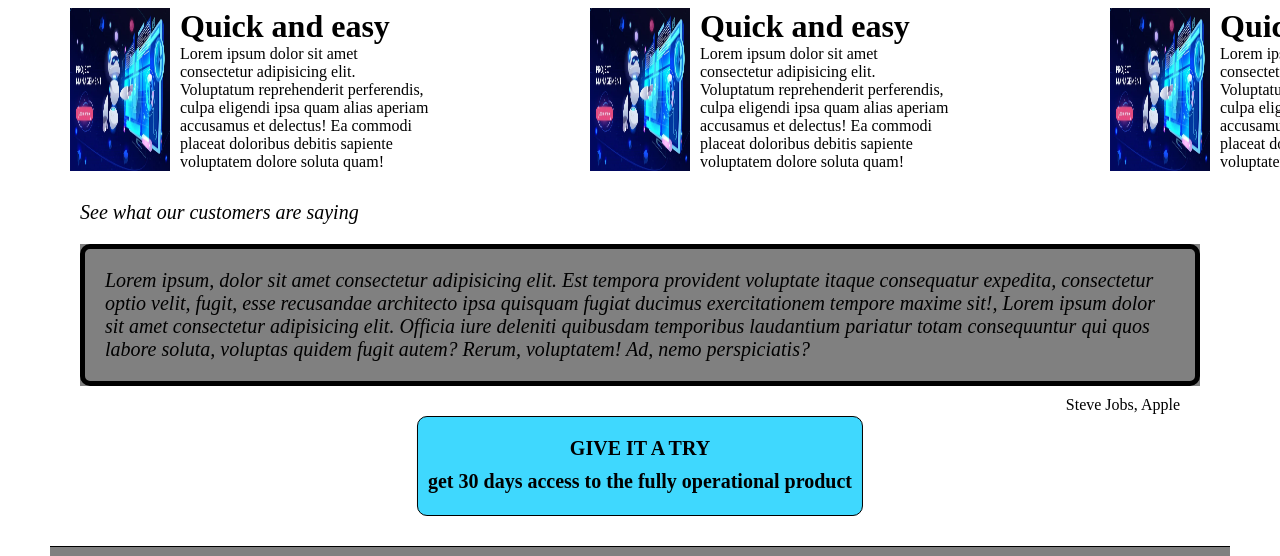
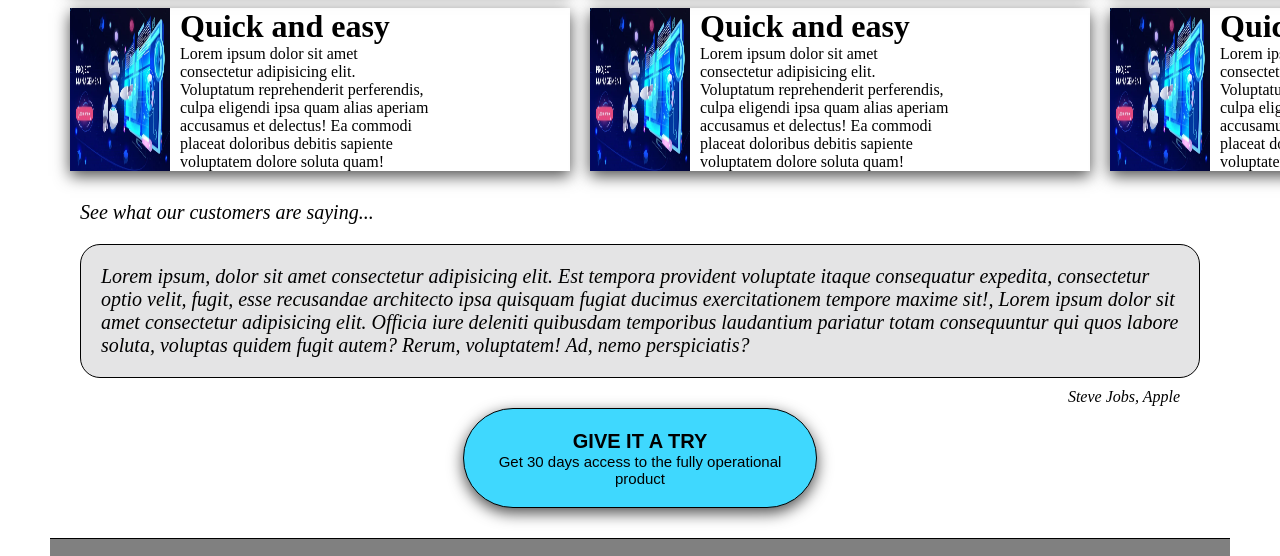
Before and after one commit to giahuyday/ia01-css-layout, a plain HTML site: page index.html in a window 1280 px wide. Shown: the part 1168-1724 px from the top of the page. Drawn offline with Linux system fonts and the light colour scheme; files whose address does not match are found by name.

Commit message:
[fix] fix style and img source for footer img

```diff
--- a/index.html
+++ b/index.html
@@ -32,9 +32,9 @@
             <h1 class="get-try">
                 give it a try
             </h1>
-            <h1 class="try-access">
-                Get 30 days access to the fully operational product
-            </h1>
+            <a class="try-access">
+               <span>Get 30 days access to the fully operational product</span>
+            </a>
         </div>
     </div>
     <div class="content">
@@ -96,7 +96,7 @@
     </div>
 
     <div class="self-introduce">
-        <i>See what our customers are saying</i>
+        <i>See what our customers are saying...</i>
         <div class="detail">
             <i>
             Lorem ipsum, dolor sit amet consectetur adipisicing elit.
@@ -110,14 +110,14 @@
     </div>
     <div class="owner-name">Steve Jobs, Apple</div>
     <div class="banner">
-        <div href="" class="try-button">
+        <button href="" class="try-button">
             <h1 class="get-try">
                 give it a try
             </h1>
-            <h1 class="try-access">
-                Get 30 days access to the fully operational product
-            </h1>
-        </div>
+            <a class="try-access">
+                <span>Get 30 days access to the fully operational product</span>
+             </a>
+        </button>
     </div>
 
     <div class="footer">
@@ -129,8 +129,8 @@
                      Pariatur, magnam quibusdam.</div>
             </div>
             <div class="map">
-                <h1>Address</h1>
-                <img src="img-map.jpg" alt="">
+                <!-- <h1>Address</h1> -->
+                <img src="./img/img-map.jpg" alt="">
             </div>
             <div class="design">
                 <h1>Design detail</h1>
--- a/style.css
+++ b/style.css
@@ -15,6 +15,7 @@ body{
     align-items: center;
     justify-content: space-between;
     align-items: center;
+    box-shadow: rgba(0, 0, 0, 0.5) 0px 5px 15px;
 }
 
 .left{
@@ -24,12 +25,14 @@ body{
 .logo {
     width: 80px;
     height: 50;
+    cursor: pointer;
     background: url('logo.png') center/cover no-repeat;
 }
 
 .brand-name{
     display: flex;
     text-transform: uppercase;
+    cursor: pointer;
     font-size: 40px;
     margin-left: 10px;
     margin-top: 10px;
@@ -37,6 +40,7 @@ body{
 
 .brand-name #landing{
     text-transform: none;
+    cursor: pointer;
     font-weight: 5px;
     margin-left: 5px;
     color: #BEBDB8
@@ -45,14 +49,17 @@ body{
 .contact{
     display: flex;
     text-transform: uppercase;
+    margin-right: 20px;
 }
 
 .contact #call{
     margin-right: 10px;
+    cursor: pointer;
 }
 
 .contact #number{
-    color: #d9dddc;
+    color: #BEBDB8;
+    cursor: pointer;
 }
 
 .banner #slogan{
@@ -68,34 +75,35 @@ body{
 .banner img{
     width:  100%;
     height:auto;
+    box-shadow: rgba(0, 0, 0, 0.7) 0px 5px 15px;
 }
 
 .try-button{
     display: block;
     justify-content: center;
     align-items: center;
-    width: fit-content;
+    width: 30%;
     font-size: 15px;
     height: 100px;
-    padding-top: 20px;
-    padding-right: 10px;
-    padding-left: 10px;
+    padding: 20px;
     border: 1px solid black;
-    border-radius: 10px;
+    border-radius: 180px;
     max-width: 50%;
     text-transform: uppercase;
     background-color: #3fd8fe;
     margin: 30px;
     margin-left: 50%;
     transform: translateX(-50%);
+    box-shadow: rgba(0, 0, 0, 0.7) 0px 5px 15px;
 }
 
 .try-button .try-access{
+    display: flex;
     justify-content: center;
     align-items: center;
-    text-transform: lowercase;
-    margin-top: 10px;
+    text-transform: none;
 }
+
 .content{
     display: grid;
     grid-template-columns: repeat(3, auto);
@@ -107,7 +115,7 @@ body{
     position: relative;
     display: flex;
     width: 500px;
-    /*height: 200px; */
+    box-shadow: rgba(0, 0, 0, 0.7) 0px 5px 15px;
 }
 
 .prod img{
@@ -140,17 +148,19 @@ body{
     justify-content: center;
     align-items: center;
     margin-top: 20px;
-    background-color: grey;
+    background-color: #e4e4e5;
+    border: 1px solid #000;
+    border-radius: 20px;
 }
 
 .detail > i {
     padding: 20px;
-    border: 5px solid #000;
-    border-radius: 10px;
 }
 
 .owner-name{
     position: absolute;
+    font-style: oblique;
+    font-size: 25   px;
     right: 100px;
 }
 
```
